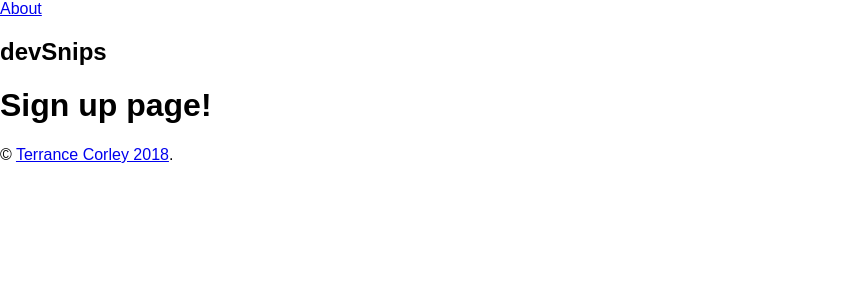
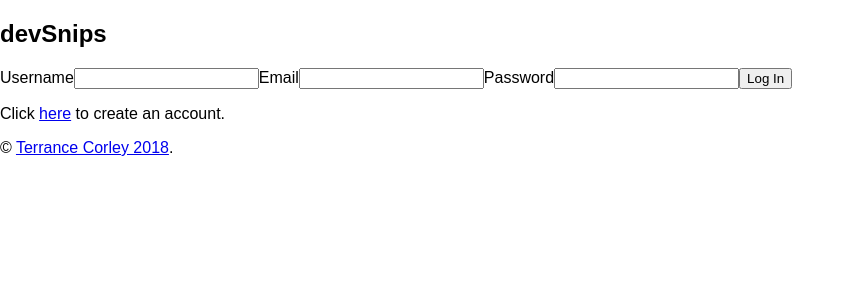
Before and after one commit to terrancecorley/devSnips-client, a React (Create React App) app: page /signup in a window 1280 px wide. Shown: the top 300 px of the page, without its empty margins (0-855 px from the left). Built offline with nearby package versions, Linux system fonts and the light colour scheme.

Commit message:
created login and user actions as well as homepage routing

```diff
--- a/package.json
+++ b/package.json
@@ -3,6 +3,7 @@
   "version": "0.1.0",
   "private": true,
   "dependencies": {
+    "jwt-decode": "^2.2.0",
     "react": "^16.4.0",
     "react-dom": "^16.4.0",
     "react-redux": "^5.0.7",
--- a/src/components/App/App.js
+++ b/src/components/App/App.js
@@ -3,6 +3,7 @@ import './App.css';
 import Banner from '../Banner/Banner';
 import LandingHeader from '../Headers/LandingHeader/LandingHeader';
 import Landing from '../Landing/Landing';
+import HomeHeader from '../Headers/HomeHeader/HomeHeader';
 import SignUp from '../SignUp/SignUp';
 import Footer from '../Footer/Footer';
 import {BrowserRouter as Router, Route} from 'react-router-dom';
@@ -13,11 +14,14 @@ class App extends Component {
     return (
       <Router>
         <React.Fragment>
-          <LandingHeader />
+          <Route exact path="/" component={LandingHeader} />
+          <Route exact path="/homepage" component={HomeHeader} />
+
           <Banner />
           <main>
             <Route exact path="/" component={Landing} />
             <Route exact path="/signup" component={SignUp} />
+            <Route exact path="/homepage" component={Homepage} />
           </main>
           <Footer />
         </React.Fragment>
--- /dev/null
+++ b/src/components/Headers/HomeHeader/HomeHeader.js
@@ -0,0 +1,15 @@
+import React from 'react';
+
+export default function HomeHeader(props) {
+  return(
+    <header>
+      <div>
+        <h1>devSnips</h1>
+      </div>
+      <div>
+        <p><a href="#">About</a></p>
+        <button>Sign Out</button>
+      </div>
+    </header>
+  );
+};
--- a/src/components/Landing/Landing.js
+++ b/src/components/Landing/Landing.js
@@ -18,7 +18,7 @@ export default function Landing(props) {
       name="user_password"
       />
       <button type="submit">Log In</button>
-      <p>Click <a href="#">here</a> to create an account.</p>
+      <p>Click <a href="#" rel="noopener noreferrer">here</a> to create an account.</p>
    </form>
  );
 };
--- a/src/components/SignUp/SignUp.js
+++ b/src/components/SignUp/SignUp.js
@@ -2,6 +2,27 @@ import React from 'react';
 
 export default function SignUp(props) {
   return (
-    <h1>Sign up page!</h1>
+    <form>
+     <label htmlFor="username">Username</label>
+     <input
+      type="text"
+      id="username"
+      name="username"
+      />
+      <label htmlFor="email">Email</label>
+     <input
+      type="email"
+      id="email"
+      name="user_email"
+      />
+     <label htmlFor="password">Password</label>
+     <input
+      type="password"
+      id="password"
+      name="user_password"
+      />
+      <button type="submit">Log In</button>
+      <p>Click <a href="#" rel="noopener noreferrer">here</a> to create an account.</p>
+   </form>
   );
 };
--- /dev/null
+++ b/src/config.js
@@ -0,0 +1,2 @@
+export const API_BASE_URL =
+  process.env.REACT_APP_API_BASE_URL || 'http://localhost:8080';
```
Also changed, not shown: src/actions/index.js (deleted, +0 -15 lines), src/actions/login.js (added, +65 -0 lines), src/actions/signup.js (added, +13 -0 lines), src/components/Homepage/Homepage.js (+14 -1 lines), public/index.html (line endings or trailing spaces), src/store.js (added), 1 other file (tests, documents, lock files or other folders).
